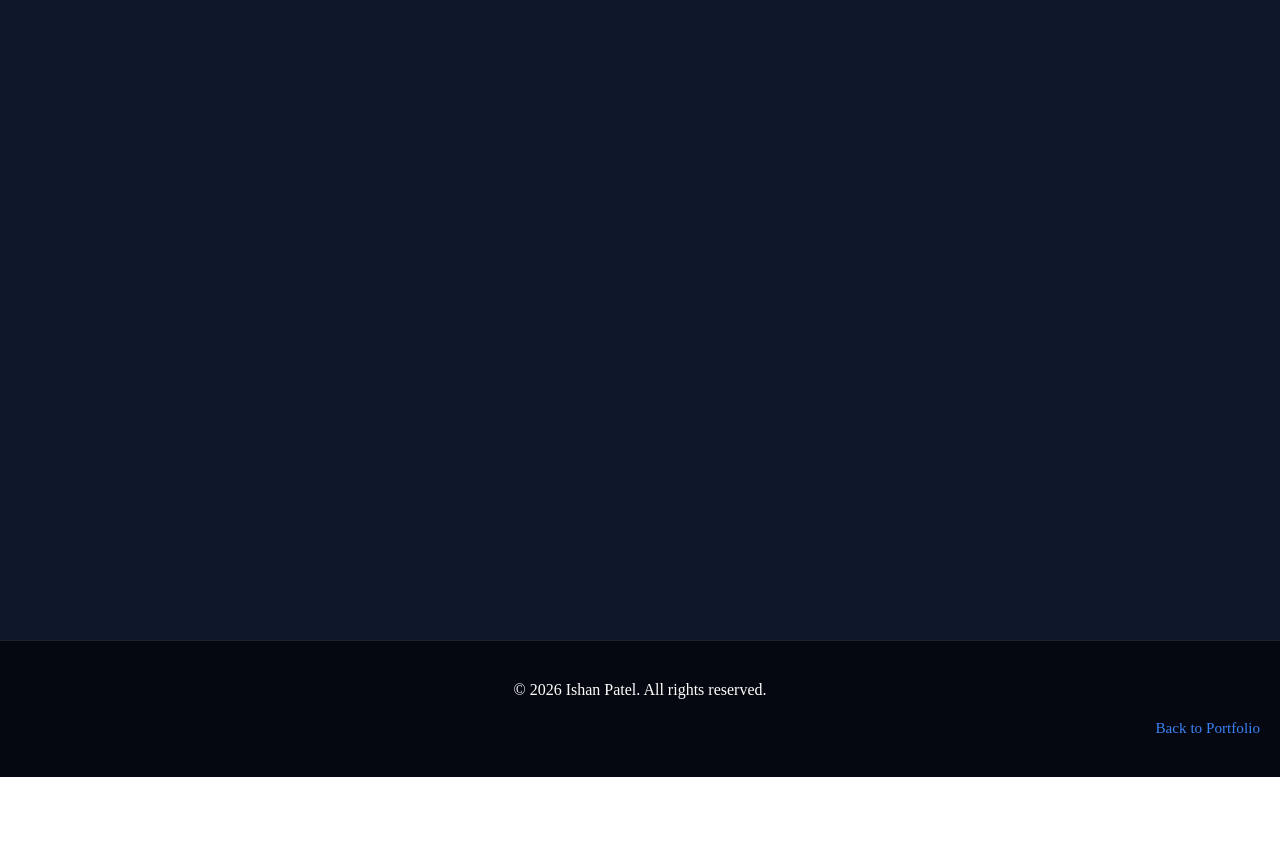
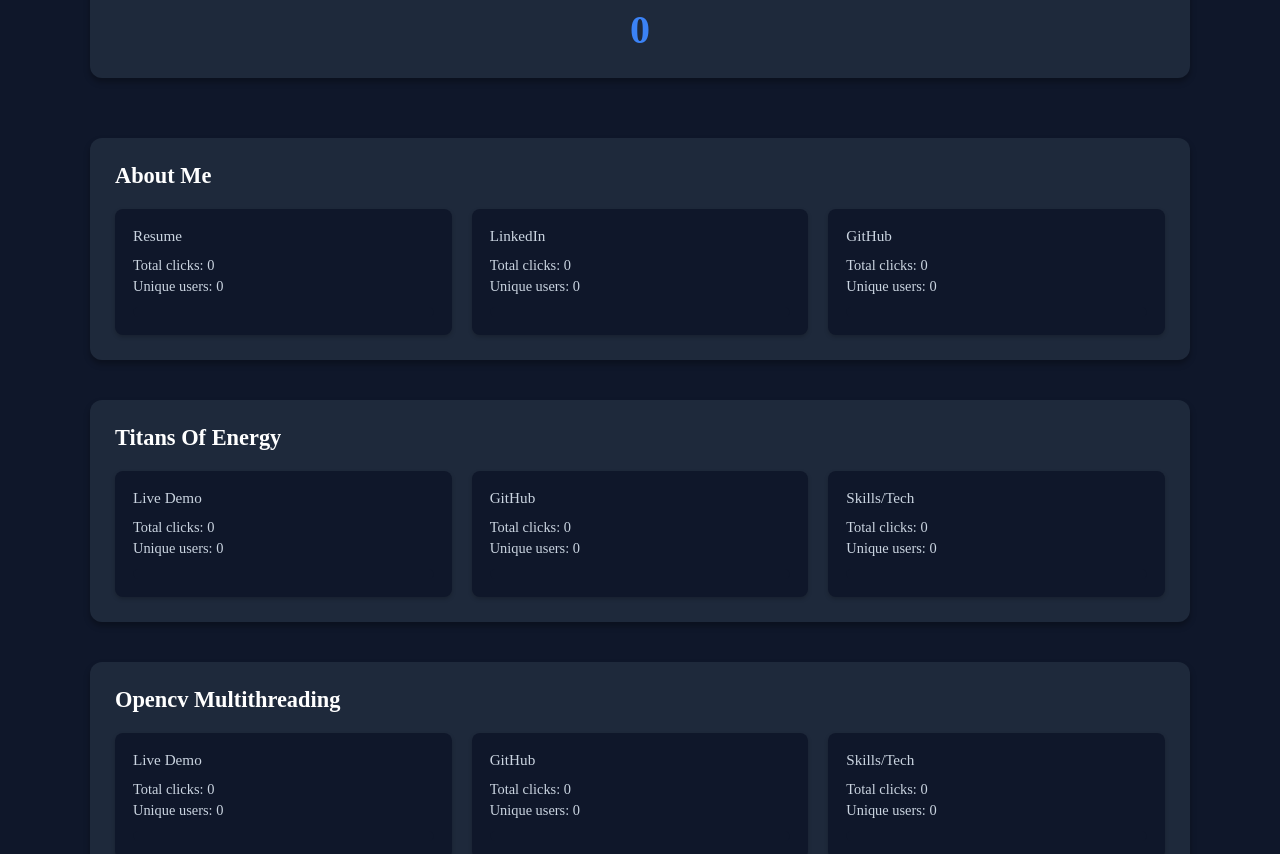
Before and after one commit to Ishankp/portfolio, a React (Vite) app: page /portfolio-performance in a window 1280 px wide. Shown: the part 280-1134 px from the top of the page. Before the commit the page ends 1057 px from the top, so only its background shows below. Built offline with nearby package versions, Linux system fonts and the light colour scheme; a web font is replaced by a local one.

Commit message:
optimized the code and created the analytics page

```diff
--- a/src/components/ProjectCard.jsx
+++ b/src/components/ProjectCard.jsx
@@ -1,12 +1,25 @@
 import React, { useState } from 'react';
 import './ProjectCard.css';
 import SkillCard from './SkillCard';
+import { recordButtonClick } from '../utils/analytics';
 
-const ProjectCard = ({ image, title, description, buttons, skills }) => {
+const ProjectCard = ({ image, title, description, buttons, skills, projectId }) => {
   const [showSkills, setShowSkills] = useState(false);
 
   const handleSkillsClick = () => {
+    if (projectId && !showSkills) {
+      recordButtonClick(`project:${projectId}:Skills/Tech`);
+    }
     setShowSkills(!showSkills);
+  };
+
+  const handleButtonClick = (button) => {
+    if (projectId) {
+      recordButtonClick(`project:${projectId}:${button.label}`);
+    }
+    if (typeof button.onClick === 'function') {
+      button.onClick();
+    }
   };
 
   return (
@@ -31,24 +44,15 @@ const ProjectCard = ({ image, title, description, buttons, skills }) => {
         )}
       </div>
       <div className="project-buttons">
-        {buttons.map((button, index) => {
-          if (button.label === 'Skills/Tech') {
-            return (
-              <button
-                key={index}
-                className="project-button"
-                onClick={handleSkillsClick}
-              >
-                {showSkills ? 'Details' : 'Skills/Tech'}
-              </button>
-            );
-          }
-          return (
-            <button key={index} className="project-button" onClick={button.onClick}>
-              {button.label}
-            </button>
-          );
-        })}
+        {buttons.map((button, index) => (
+          <button
+            key={index}
+            className="project-button"
+            onClick={button.label === 'Skills/Tech' ? handleSkillsClick : () => handleButtonClick(button)}
+          >
+            {button.label === 'Skills/Tech' && showSkills ? 'Details' : button.label}
+          </button>
+        ))}
       </div>
     </div>
   );
--- a/src/components/jumpbar.jsx
+++ b/src/components/jumpbar.jsx
@@ -1,10 +1,10 @@
-import React, { useState } from 'react';
+import React, { useState, useEffect } from 'react';
 import './jumpbar.css';
 
 export default function Jumpbar() {
     const [isVisible, setIsVisible] = useState(false);
 
-    React.useEffect(() => {
+    useEffect(() => {
         const handleScroll = () => {
             setIsVisible(window.scrollY > 100);
         };
--- a/src/portfolio/aboutme.jsx
+++ b/src/portfolio/aboutme.jsx
@@ -2,8 +2,20 @@ import React from 'react';
 import './base.css';
 import './aboutme.css';
 import SkillCard from '../components/SkillCard';
+import { recordButtonClick, SOCIAL_LINKS } from '../utils/analytics';
 
 const AboutMe = () => {
+  const handleButtonClick = (label, url) => {
+    recordButtonClick(`aboutme:${label}`);
+    window.open(url, '_blank');
+  };
+
+  const socialData = [
+    { key: 'resume', ...SOCIAL_LINKS.resume },
+    { key: 'linkedin', ...SOCIAL_LINKS.linkedin },
+    { key: 'github', ...SOCIAL_LINKS.github }
+  ];
+
   return (
     <div className="section">
       <h2>About Me</h2>
@@ -27,15 +39,11 @@ const AboutMe = () => {
             </p>
           </div>
           <div className="aboutme-buttons">
-            <div onClick={() => window.open('/resume.pdf', '_blank')}>
-              <SkillCard image="/images.png" name="Resume" />
-            </div>
-            <div onClick={() => window.open('your-linkedin-link', '_blank')}>
-              <SkillCard image="/images.png" name="LinkedIn" />
-            </div>
-            <div onClick={() => window.open('https://github.com/Ishankp', '_blank')}>
-              <SkillCard image="/images.png" name="GitHub" />
-            </div>
+            {socialData.map((social) => (
+              <div key={social.key} onClick={() => handleButtonClick(social.label, social.url)}>
+                <SkillCard image="/images.png" name={social.label} />
+              </div>
+            ))}
           </div>
         </div>
       </div>
--- a/src/portfolio/footer.css
+++ b/src/portfolio/footer.css
@@ -16,8 +16,9 @@
 
 .footer-links {
   display: flex;
-  gap: 20px;
-  justify-content: flex-end;
+  gap: 30px;
+  justify-content: center;
+  flex-wrap: wrap;
   width: 100%;
 }
 
--- a/src/portfolio/footer.jsx
+++ b/src/portfolio/footer.jsx
@@ -1,14 +1,35 @@
 import React from 'react';
 import { Link, useLocation } from 'react-router-dom';
 import './footer.css';
+import { recordButtonClick, SOCIAL_LINKS } from '../utils/analytics';
 
 const Footer = () => {
   const location = useLocation();
+
+  const handleSocialClick = (label, url) => {
+    recordButtonClick(`aboutme:${label}`);
+    window.open(url, '_blank');
+  };
+
+  const socialData = [
+    { key: 'resume', ...SOCIAL_LINKS.resume },
+    { key: 'linkedin', ...SOCIAL_LINKS.linkedin },
+    { key: 'github', ...SOCIAL_LINKS.github }
+  ];
 
   return (
     <div className="footer">
       <p>&copy; 2026 Ishan Patel. All rights reserved.</p>
       <div className="footer-links">
+        {socialData.map((social) => (
+          <a
+            key={social.key}
+            href="#"
+            onClick={(e) => { e.preventDefault(); handleSocialClick(social.label, social.url); }}
+          >
+            {social.label}
+          </a>
+        ))}
         {location.pathname === '/' ? (
           <Link to="/portfolio-performance">Portfolio Performance</Link>
         ) : (
--- a/src/portfolio/home.jsx
+++ b/src/portfolio/home.jsx
@@ -1,9 +1,9 @@
-import React from 'react';
+import React, { useEffect } from 'react';
 import './home.css';
 import Typed from 'typed.js';
 
 const Home = () => {
-  React.useEffect(() => {
+  useEffect(() => {
     const typed = new Typed('.typed-text', {
       strings: ['Software Developer', 'AI/ML Enthusiast', 'Tech Fanatic'],
       typeSpeed: 50,
--- a/src/portfolio/projects.jsx
+++ b/src/portfolio/projects.jsx
@@ -3,55 +3,52 @@ import './base.css';
 import './projects.css';
 import ProjectCard from '../components/ProjectCard';
 
+const createProjectButtons = (githubUrl) => [
+  { label: 'Live Demo', onClick: () => window.open('https://example.com', '_blank') },
+  { label: 'GitHub', onClick: () => window.open(githubUrl, '_blank') },
+  { label: 'Skills/Tech' }
+];
+
 const Projects = () => {
-  // Sample project data - replace with your actual projects
-  const projects = [
+  const projectsData = [
     {
+      projectId: 'titans-of-energy',
       image: '/images.png',
       title: 'Titans of energy',
       description: 'A senior design project where we create a pipeline where users can create AI characters. We also included the feature wher users can implement their own models for future scalability',
       skills: ['Python', 'AI/ML', 'Flask', 'React', 'PostgreSQL'],
-      buttons: [
-        { label: 'Live Demo', onClick: () => window.open('https://example.com', '_blank') },
-        { label: 'GitHub', onClick: () => window.open('https://github.com', '_blank') },
-        { label: 'Skills/Tech' }
-      ]
+      github: 'https://github.com/mbruckert/titans-of-energy'
     },
     {
+      projectId: 'opencv-multithreading',
       image: '/images.png',
       title: 'OpenCV Multithreading optimization',
       description: 'Taking the OpenCV library and optimizing it for multithreading to improve performance in image processing tasks. This project involved analyzing the existing codebase, identifying bottlenecks, and implementing multithreading techniques to enhance the efficiency of OpenCV operations.',
       skills: ['C++', 'OpenCV', 'Multithreading', 'Performance Optimization'],
-      buttons: [
-        { label: 'Live Demo', onClick: () => window.open('https://example.com', '_blank') },
-        { label: 'GitHub', onClick: () => window.open('https://github.com', '_blank') },
-        { label: 'Skills/Tech' }
-      ]
+      github: 'https://github.com/thawzinmoe5232/Multi-Threading-Image-Processing'
     },
-    // Add more projects as needed
     {
+      projectId: 'efficient-energy',
       image: '/images.png',
       title: 'Efficient Energy',
       description: 'This project hepled us win secondplace in the UCF 2024 Hackathon challenge. We created an application using technology stacks unfamiliar to our team at the time. We calculate the amount of solar energy the user can generate with x amount of solar panels and how much they can save based on where they are living',
       skills: ['JavaScript', 'React', 'Node.js', 'Solar Energy API', 'Data Analysis'],
-      buttons: [
-        { label: 'Live Demo', onClick: () => window.open('https://example.com', '_blank') },
-        { label: 'GitHub', onClick: () => window.open('https://github.com/mbruckert/titans-of-energy', '_blank') },
-        { label: 'Skills/Tech' }
-      ]
+      github: 'https://github.com/jtran6796/Efficient-Energy'
     },
     {
+      projectId: 'to-be-continued',
       image: '/images.png',
       title: 'To be continued',
       description: 'Placeholder for future projects. Stay tuned for more updates and exciting work!',
       skills: ['Coming Soon'],
-      buttons: [
-        { label: 'Live Demo', onClick: () => window.open('https://example.com', '_blank') },
-        { label: 'GitHub', onClick: () => window.open('https://github.com', '_blank') },
-        { label: 'Skills/Tech' }
-      ]
+      github: 'https://github.com'
     },
   ];
+
+  const projects = projectsData.map((proj) => ({
+    ...proj,
+    buttons: createProjectButtons(proj.github)
+  }));
 
   return (
     <div className="section">
@@ -61,6 +58,7 @@ const Projects = () => {
         {projects.map((project, index) => (
           <ProjectCard
             key={index}
+            projectId={project.projectId}
             image={project.image}
             title={project.title}
             description={project.description}
--- a/src/portfolio_performance/portfolio_performance.css
+++ b/src/portfolio_performance/portfolio_performance.css
@@ -1 +1,122 @@
 /* Portfolio Performance page styles */
+.performance-stats-header {
+	width: 100%;
+	max-width: 1100px;
+	margin-top: 20px;
+	margin-bottom: 30px;
+	display: grid;
+	grid-template-columns: repeat(auto-fit, minmax(200px, 1fr));
+	gap: 20px;
+}
+
+.performance-stat-box {
+	background: #1E293B;
+	border-radius: 12px;
+	padding: 25px;
+	box-shadow: 0 4px 6px rgba(0, 0, 0, 0.3);
+	display: flex;
+	flex-direction: column;
+	gap: 12px;
+	align-items: center;
+	text-align: center;
+}
+
+.performance-stat-label {
+	color: #CBD5E1;
+	font-size: 0.95rem;
+	font-weight: 500;
+}
+
+.performance-stat-value {
+	color: #3B82F6;
+	font-size: 2.5em;
+	font-weight: 700;
+}
+
+.performance-projects {
+	width: 100%;
+	max-width: 1100px;
+	margin-top: 30px;
+	display: flex;
+	flex-direction: column;
+	gap: 40px;
+}
+
+.performance-project-group {
+	background: #1E293B;
+	border-radius: 12px;
+	padding: 25px;
+	box-shadow: 0 4px 6px rgba(0, 0, 0, 0.3);
+}
+
+.performance-project-title {
+	margin: 0 0 20px 0;
+	font-size: 1.4em;
+	font-weight: 600;
+	color: #fff;
+}
+
+.performance-grid {
+	width: 100%;
+	display: grid;
+	grid-template-columns: repeat(auto-fit, minmax(260px, 1fr));
+	gap: 20px;
+}
+
+.performance-card {
+	background: #0F172A;
+	border-radius: 8px;
+	padding: 18px;
+	box-shadow: 0 2px 4px rgba(0, 0, 0, 0.2);
+	display: flex;
+	flex-direction: column;
+	gap: 12px;
+	transition: all 0.3s ease;
+}
+
+.performance-card:hover {
+	transform: translateY(-2px);
+	box-shadow: 0 6px 12px rgba(0, 0, 0, 0.3);
+}
+
+.performance-header {
+	display: flex;
+	flex-direction: column;
+	gap: 6px;
+}
+
+.performance-label {
+	color: #CBD5E1;
+	font-size: 0.95rem;
+}
+
+.performance-stats {
+	display: flex;
+	flex-direction: column;
+	gap: 4px;
+	color: #CBD5E1;
+	font-size: 0.9rem;
+}
+
+.performance-bar {
+	height: 10px;
+	background: #0F172A;
+	border-radius: 999px;
+	overflow: hidden;
+}
+
+.performance-bar-fill {
+	height: 100%;
+	background: #3B82F6;
+	border-radius: 999px;
+	transition: width 0.3s ease;
+}
+
+.performance-empty {
+	color: #CBD5E1;
+	background: #1E293B;
+	border-radius: 12px;
+	padding: 20px;
+	text-align: center;
+	grid-column: 1 / -1;
+}
--- a/src/portfolio_performance/portfolio_performance.jsx
+++ b/src/portfolio_performance/portfolio_performance.jsx
@@ -1,12 +1,128 @@
 import React from 'react';
 import '../portfolio/base.css';
 import './portfolio_performance.css';
+import { getButtonStats } from '../utils/analytics';
+
+const ALL_PROJECTS = [
+  { id: 'titans-of-energy', name: 'Titans Of Energy' },
+  { id: 'opencv-multithreading', name: 'Opencv Multithreading' },
+  { id: 'efficient-energy', name: 'Efficient Energy' },
+  { id: 'to-be-continued', name: 'To Be Continued' }
+];
+
+const PROJECT_LABELS = ['Live Demo', 'GitHub', 'Skills/Tech'];
+const ABOUTME_LABELS = ['Resume', 'LinkedIn', 'GitHub'];
 
 const PortfolioPerformance = () => {
+  const rawStats = getButtonStats();
+  const statsMap = {};
+  rawStats.forEach((item) => {
+    statsMap[item.id] = item;
+  });
+
+  const projectGroups = ALL_PROJECTS.map((project) => {
+    const buttons = PROJECT_LABELS.map((label) => {
+      const key = `project:${project.id}:${label}`;
+      const stat = statsMap[key];
+      return {
+        label,
+        totalClicks: stat ? stat.totalClicks : 0,
+        uniqueUsers: stat ? stat.uniqueUsers : 0
+      };
+    });
+    return {
+      projectName: project.name,
+      buttons
+    };
+  });
+
+  // Filter for about me stats
+  const aboutMeStats = ABOUTME_LABELS.map((label) => {
+    const key = `aboutme:${label}`;
+    const stat = statsMap[key];
+    return {
+      label,
+      totalClicks: stat ? stat.totalClicks : 0,
+      uniqueUsers: stat ? stat.uniqueUsers : 0
+    };
+  });
+
+  // Calculate max for scaling bars
+  const allButtonStats = [
+    ...projectGroups.flatMap((pg) => pg.buttons),
+    ...aboutMeStats
+  ];
+  const maxClicks = Math.max(
+    1,
+    ...allButtonStats.map((b) => b.totalClicks)
+  );
+
+  // Calculate total unique visitors (max unique users across all buttons)
+  const totalUniqueVisitors = Math.max(...allButtonStats.map((b) => b.uniqueUsers), 0);
+
   return (
     <div className="section">
       <h2>Portfolio Performance</h2>
       <p>Here is how I am going to know if you guys actually like my work</p>
+
+      <div className="performance-stats-header">
+        <div className="performance-stat-box">
+          <div className="performance-stat-label">Total Unique Visitors</div>
+          <div className="performance-stat-value">{totalUniqueVisitors}</div>
+        </div>
+      </div>
+
+      {/* About Me Section */}
+      <div className="performance-projects">
+        <div className="performance-project-group">
+          <h3 className="performance-project-title">About Me</h3>
+          <div className="performance-grid">
+            {aboutMeStats.map((btn, idx) => (
+              <div key={idx} className="performance-card">
+                <div className="performance-header">
+                  <div className="performance-label">{btn.label}</div>
+                </div>
+                <div className="performance-stats">
+                  <span>Total clicks: {btn.totalClicks}</span>
+                  <span>Unique users: {btn.uniqueUsers}</span>
+                </div>
+                <div className="performance-bar">
+                  <div
+                    className="performance-bar-fill"
+                    style={{ width: `${(btn.totalClicks / maxClicks) * 100}%` }}
+                  />
+                </div>
+              </div>
+            ))}
+          </div>
+        </div>
+
+        {/* Projects Section */}
+        {projectGroups.map((group, idx) => (
+          <div key={idx} className="performance-project-group">
+            <h3 className="performance-project-title">{group.projectName}</h3>
+            <div className="performance-grid">
+              {group.buttons.map((btn, btnIdx) => (
+                <div key={btnIdx} className="performance-card">
+                  <div className="performance-header">
+                    <div className="performance-label">{btn.label}</div>
+                  </div>
+                  <div className="performance-stats">
+                    <span>Total clicks: {btn.totalClicks}</span>
+                    <span>Unique users: {btn.uniqueUsers}</span>
+                  </div>
+                  <div className="performance-bar">
+                    <div
+                      className="performance-bar-fill"
+                      style={{ width: `${(btn.totalClicks / maxClicks) * 100}%` }}
+                    />
+                  </div>
+                </div>
+              ))}
+            </div>
+          </div>
+        ))}
+      </div>
     </div>
   );
 };
--- /dev/null
+++ b/src/utils/analytics.js
@@ -0,0 +1,71 @@
+const STORAGE_KEY = 'portfolio-analytics-v1';
+const USER_COOKIE = 'portfolio_uid';
+
+const getCookieValue = (name) => {
+  const match = document.cookie.match(new RegExp('(^|; )' + name + '=([^;]*)'));
+  return match ? decodeURIComponent(match[2]) : null;
+};
+
+const setCookieValue = (name, value, maxAgeSeconds) => {
+  document.cookie = `${name}=${encodeURIComponent(value)}; path=/; max-age=${maxAgeSeconds}`;
+};
+
+export const getOrCreateUserId = () => {
+  const existing = getCookieValue(USER_COOKIE);
+  if (existing) return existing;
+
+  const newId = `uid_${Date.now()}_${Math.random().toString(36).slice(2, 10)}`;
+  setCookieValue(USER_COOKIE, newId, 60 * 60 * 24 * 365);
+  return newId;
+};
+
+const loadStats = () => {
+  try {
+    const raw = localStorage.getItem(STORAGE_KEY);
+    if (!raw) {
+      return { clicks: {}, unique: {} };
+    }
+    const parsed = JSON.parse(raw);
+    return {
+      clicks: parsed.clicks || {},
+      unique: parsed.unique || {}
+    };
+  } catch (error) {
+    return { clicks: {}, unique: {} };
+  }
+};
+
+const saveStats = (stats) => {
+  localStorage.setItem(STORAGE_KEY, JSON.stringify(stats));
+};
+
+export const recordButtonClick = (buttonId) => {
+  const userId = getOrCreateUserId();
+  const stats = loadStats();
+
+  stats.clicks[buttonId] = (stats.clicks[buttonId] || 0) + 1;
+  if (!stats.unique[buttonId]) {
+    stats.unique[buttonId] = {};
+  }
+  stats.unique[buttonId][userId] = true;
+
+  saveStats(stats);
+};
+
+export const getButtonStats = () => {
+  const stats = loadStats();
+  return Object.keys(stats.clicks).map((buttonId) => {
+    const uniqueMap = stats.unique[buttonId] || {};
+    return {
+      id: buttonId,
+      totalClicks: stats.clicks[buttonId],
+      uniqueUsers: Object.keys(uniqueMap).length
+    };
+  });
+};
+
+export const SOCIAL_LINKS = {
+  resume: { label: 'Resume', url: '/resume.pdf' },
+  linkedin: { label: 'LinkedIn', url: 'your-linkedin-link' },
+  github: { label: 'GitHub', url: 'https://github.com/Ishankp' }
+};
```
